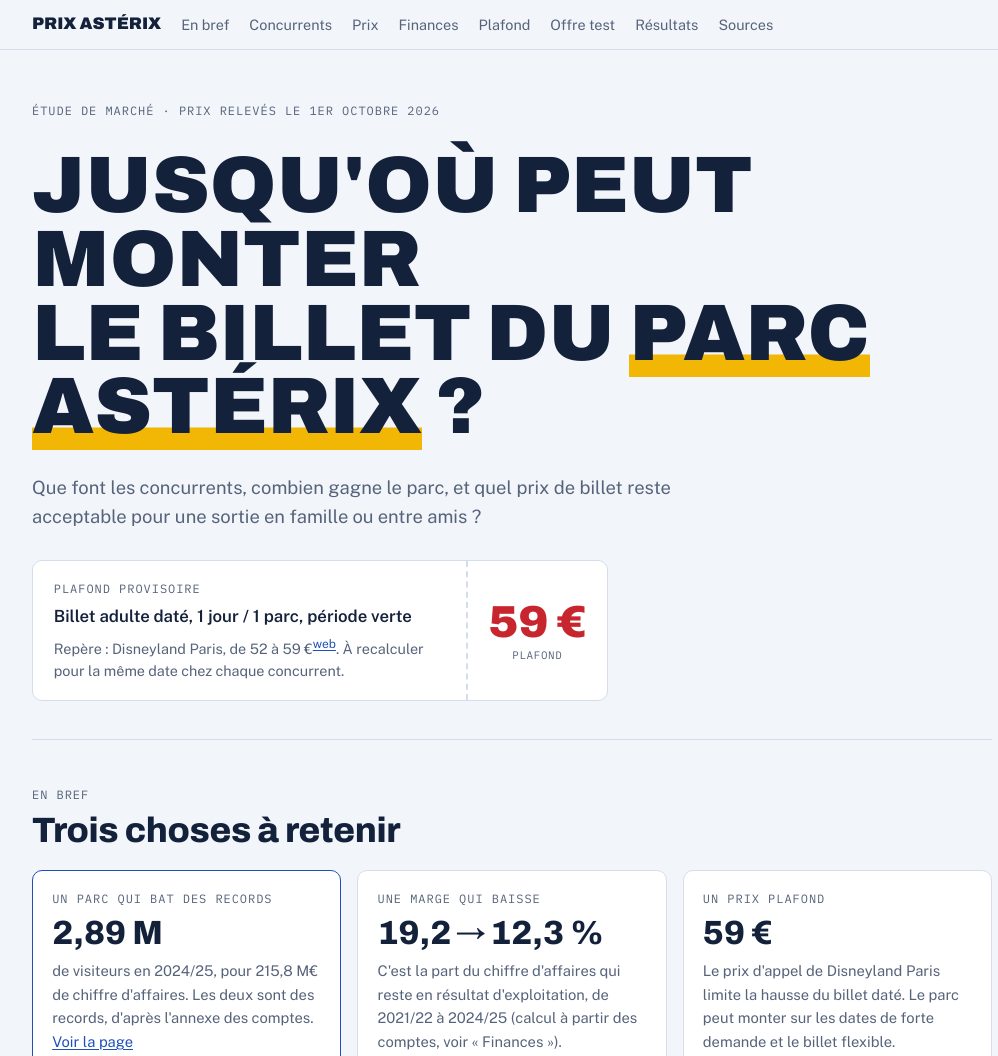
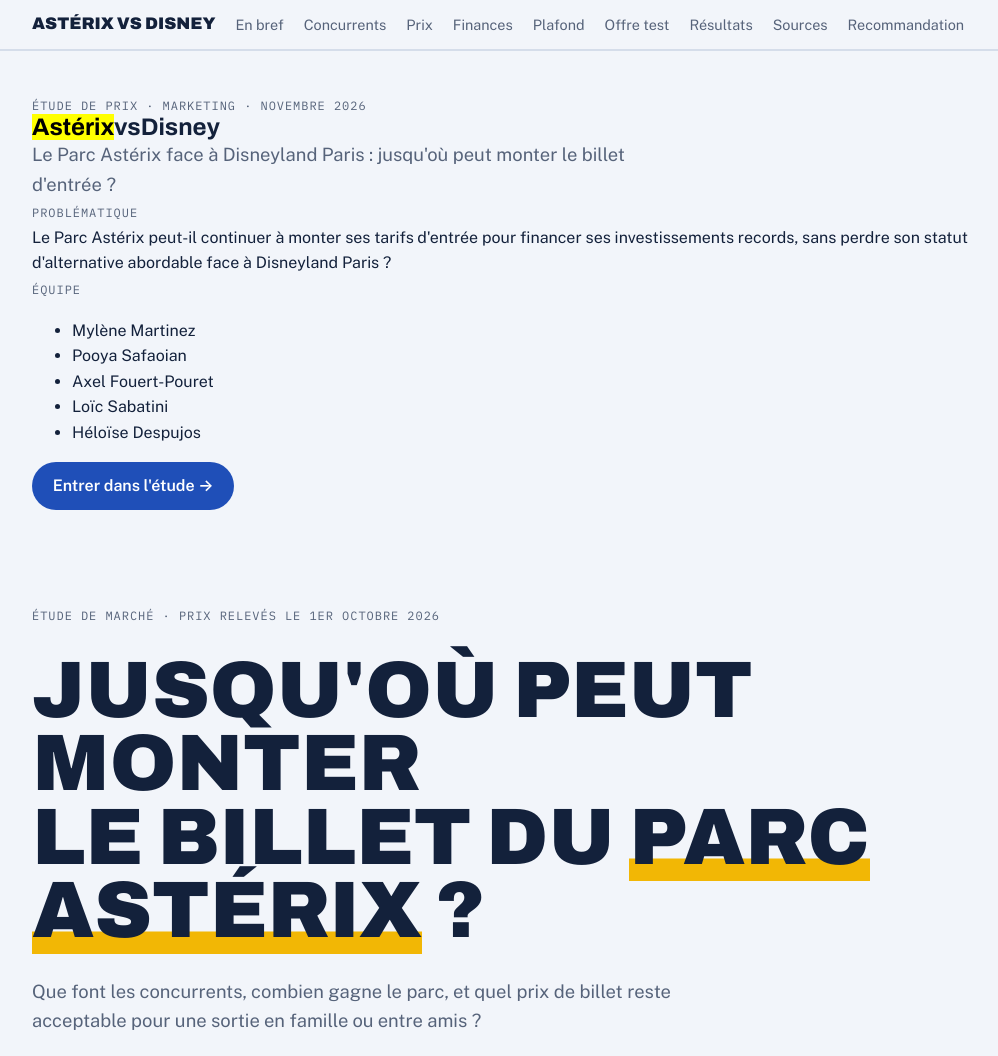
Before and after one commit to mylenemart/Prix_marketing, a plain HTML site: page index.html in a window 1280 px wide. Shown: the top 1056 px of the page, without its empty margins (128-1126 px from the left). Drawn offline with nearby package versions, Linux system fonts and the light colour scheme.

Commit message:
Add files via upload

```diff
--- a/index.html
+++ b/index.html
@@ -3,11 +3,12 @@
 <head>
 <meta charset="utf-8">
 <meta name="viewport" content="width=device-width, initial-scale=1, viewport-fit=cover">
-<title>Prix Parc Astérix 2026</title>
-<meta name="description" content="Jusqu'où peut monter le billet du Parc Astérix ? Concurrents, prix relevés le 1er octobre 2026, comptes de Grévin et compagnie et plafond tarifaire provisoire.">
+<title>Astérix VS Disney</title>
+<meta name="description" content="Astérix VS Disney : le Parc Astérix peut-il continuer à monter ses tarifs d'entrée pour financer ses investissements records, sans perdre son statut d'alternative abordable face à Disneyland Paris ?">
 <link rel="preconnect" href="https://fonts.googleapis.com">
 <link rel="preconnect" href="https://fonts.gstatic.com" crossorigin>
 <link rel="stylesheet" href="https://fonts.googleapis.com/css2?family=Archivo:wdth,wght@62..125,400..900&family=Public+Sans:ital,wght@0,400;0,600;1,400&family=IBM+Plex+Mono:wght@400;500&display=swap">
+<link rel="stylesheet" href="garde.css?v=1">
 <style>
 /* Une colonne de lecture, des chiffres clés et des tableaux sobres. Chaque chiffre des comptes est un lien vers sa page dans le PDF. */
 :root {
@@ -162,9 +163,9 @@ footer { border-top: 1px solid var(--line); padding-block: 2rem 3rem; color: var
 </head>
 <body>
 
-<nav class="top" aria-label="Sections">
+<nav class="top onglets" aria-label="Onglets">
   <div class="wrap">
-    <a class="brand" href="#haut">Prix Astérix</a>
+    <a class="brand" href="#accueil">Astérix vs Disney</a>
     <a href="#bref">En bref</a>
     <a href="#concurrents">Concurrents</a>
     <a href="#prix">Prix</a>
@@ -173,11 +174,40 @@ footer { border-top: 1px solid var(--line); padding-block: 2rem 3rem; color: var
     <a href="#offre">Offre test</a>
     <a href="#resultats">Résultats</a>
     <a href="#sources">Sources</a>
+    <a href="#recommandation">Recommandation</a>
   </div>
 </nav>
 
+<!-- Page de garde : seule vue affichée à l'arrivée. Le reste s'ouvre par les onglets. -->
+<section id="accueil" class="garde" aria-labelledby="t-garde">
+  <div class="wrap garde-contenu">
+    <p class="eyebrow">Étude de prix · Marketing · Novembre 2026</p>
+    <h1 id="t-garde"><mark>Astérix</mark><span class="vs">vs</span>Disney</h1>
+    <p class="lede">Le Parc Astérix face à Disneyland Paris : jusqu'où peut monter le billet d'entrée&nbsp;?</p>
+
+    <div class="probleme" role="group" aria-label="Problématique">
+      <span class="eyebrow">Problématique</span>
+      <p>Le Parc Astérix peut-il continuer à monter ses tarifs d'entrée pour financer ses investissements records, sans perdre son statut d'alternative abordable face à Disneyland Paris&nbsp;?</p>
+    </div>
+
+    <div class="garde-pied">
+      <div class="equipe">
+        <span class="eyebrow">Équipe</span>
+        <ul>
+          <li>Mylène Martinez</li>
+          <li>Pooya Safaoian</li>
+          <li>Axel Fouert-Pouret</li>
+          <li>Loïc Sabatini</li>
+          <li>Héloïse Despujos</li>
+        </ul>
+      </div>
+      <a class="cta" href="#bref">Entrer dans l'étude →</a>
+    </div>
+  </div>
+</section>
+
 <main class="wrap" id="haut">
-  <header class="hero">
+  <header class="hero" data-onglet="bref">
     <p class="eyebrow">Étude de marché · prix relevés le 1er octobre 2026</p>
     <h1>Jusqu'où peut monter<br>le billet du <mark>Parc Astérix</mark>&nbsp;?</h1>
     <p class="lede">Que font les concurrents, combien gagne le parc, et quel prix de billet reste acceptable pour une sortie en famille ou entre amis ?</p>
@@ -429,11 +459,28 @@ footer { border-top: 1px solid var(--line); padding-block: 2rem 3rem; color: var
     </ul>
     <p class="sources">Les tarifs « à partir de » dépendent des disponibilités. Pour la version finale du dossier, garder une capture d'écran datée de chaque tarif et relever Disney pour exactement la même date.</p>
   </section>
+
+  <section id="recommandation" aria-labelledby="t-reco">
+    <div class="head">
+      <p class="eyebrow">Conclusion</p>
+      <h2 id="t-reco">Recommandation</h2>
+    </div>
+    <div class="probleme">
+      <span class="eyebrow">Rappel de la problématique</span>
+      <p>Le Parc Astérix peut-il continuer à monter ses tarifs d'entrée pour financer ses investissements records, sans perdre son statut d'alternative abordable face à Disneyland Paris&nbsp;?</p>
+    </div>
+    <div class="a-venir">
+      <span class="tag">En cours de rédaction</span>
+      <p>Notre recommandation sera ajoutée ici une fois l'analyse des réponses au questionnaire terminée.</p>
+    </div>
+  </section>
 </main>
 
 <footer>
-  <div class="wrap">Projet prix marketing · <a href="analyse/">Résultats du questionnaire</a> · Comptes : Grévin et compagnie, exercices 2020/21 à 2024/25.</div>
+  <div class="wrap">Astérix VS Disney · Mylène Martinez, Pooya Safaoian, Axel Fouert-Pouret, Loïc Sabatini, Héloïse Despujos · Comptes : Grévin et compagnie, exercices 2020/21 à 2024/25.</div>
 </footer>
+
+<script src="onglets.js?v=1"></script>
 
 <script>
 (function () {
```
